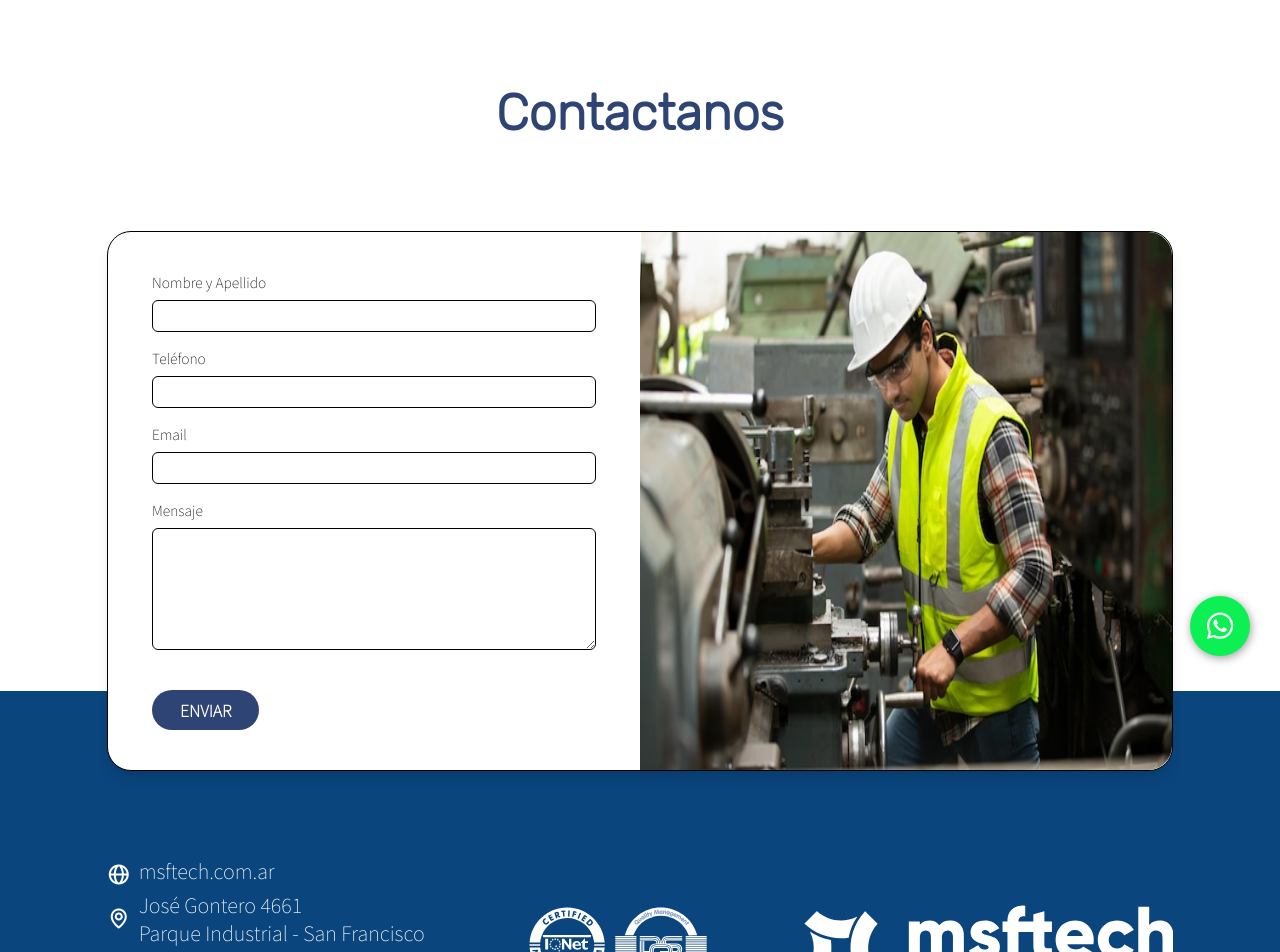
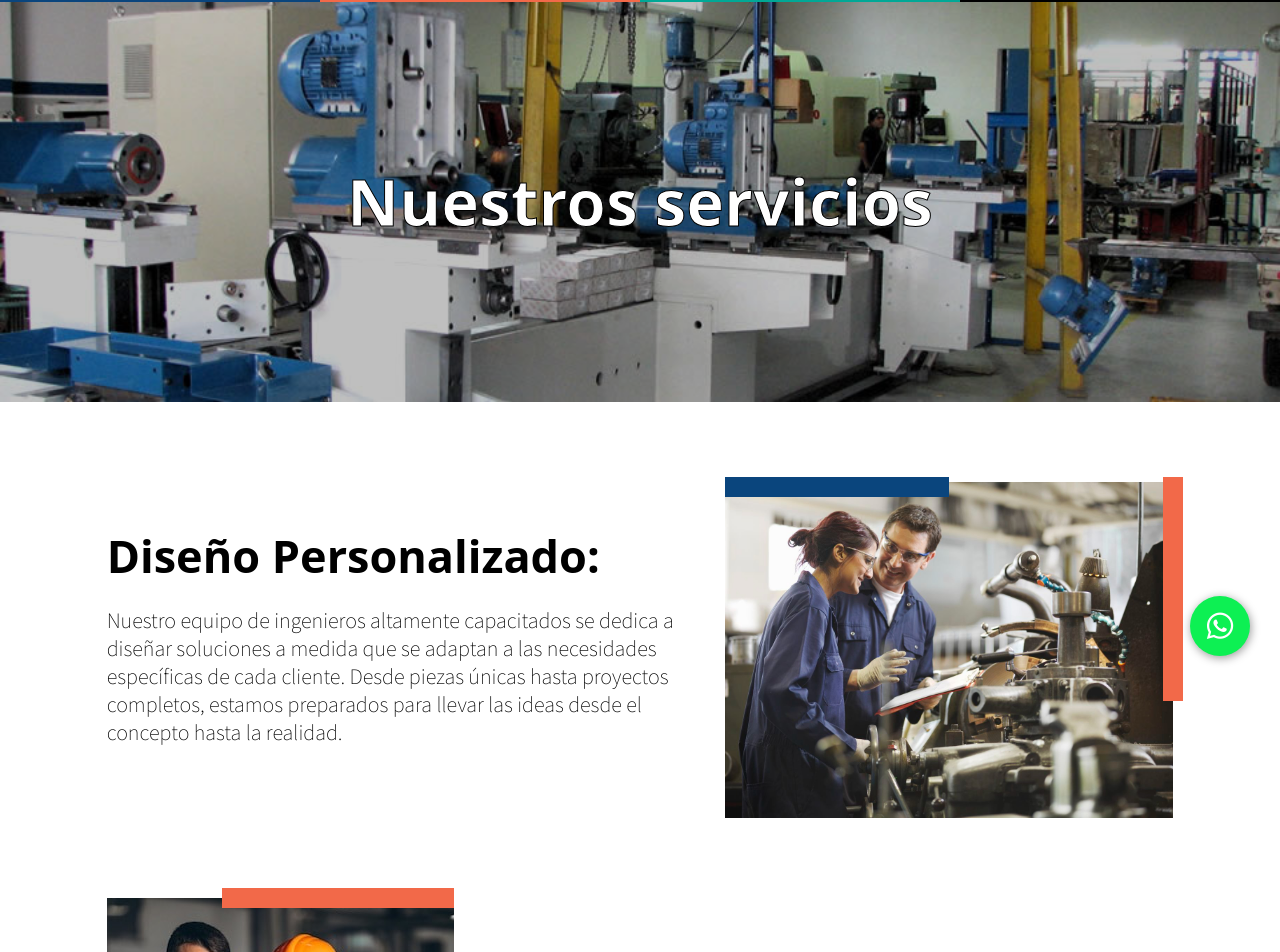
Before and after one commit to MatiasLuengo/MSF-web, a React (Vite) app: page /Servicios in a window 1280 px wide. Shown: the part 124-1076 px from the top of the page. Built offline with nearby package versions, Linux system fonts and the light colour scheme.

Commit message:
Modifie services page

```diff
--- /dev/null
+++ b/src/components/ServiceArticle.jsx
@@ -0,0 +1,8 @@
+export const ServiceArticle = ({ text }) => {
+    return (
+        <div className="flex items-center text-xl mt-4 gap-x-4">
+            <i className='bx bx-right-arrow-alt text-4xl'></i>
+            <p>{text}</p>
+        </div>
+    );
+};
--- a/src/routes/Services.jsx
+++ b/src/routes/Services.jsx
@@ -1,10 +1,66 @@
 import {ContactForm} from "../components/ContactForm"
+import img_obras from "../assets/img_obras.jpg"
+import { Banner } from "../components/Banner"
+import { ServiceArticle } from "../components/ServiceArticle"
+import contact from "../assets/contact.jpg"
+import ingenieros from "../assets/ingenieros.jpg"
+import workers from "../assets/workers.png"
 
 export const Services = ({  }) => {
 
     return (
         <>
+        <Banner img={img_obras} alt={"Taller Industrial"} text={"Nuestros servicios"}/>
+        <div className="w-10/12 m-auto flex flex-col">
+            <article className=" flex flex-col gap-y-6 xlg:flex-row mt-20">
+                <div className="pr-10 pt-10">
+                    <h3 className="text-[45px] font-bold font-sans">Diseño Personalizado:</h3>
+                    <p className="mt-4 text-xl">Nuestro equipo de ingenieros altamente capacitados se dedica a diseñar soluciones a medida que se adaptan a las necesidades específicas de cada cliente. Desde piezas únicas hasta proyectos completos, estamos preparados para llevar las ideas desde el concepto hasta la realidad.</p>
+                </div>
+                <div className="relative flex justify-center items-center w-fit h-fit">
+                    <img className=" max-w-md w-full xlg:w-fit" src={contact} alt="Diseño Personalizado" />
+                    <div className="flex flex-row h-[20px] absolute -top-[5px] left-0 w-1/2 bg-primaryBlue"></div>
+                    <div className="flex flex-col w-[20px] absolute -top-[5px] -right-[10px] bg-primaryOrange h-2/3"></div>
+                </div>
+            </article>
 
+            <article className=" flex flex-col items-end xlg:flex-row mt-20">
+                <div className="relative flex justify-center items-center w-fit h-fit">
+                    <img className=" max-w-md w-full xlg:w-fit" src={workers} alt="Fabricación de Precisión." />
+                    <div className="flex flex-row  h-[20px] absolute -top-[10px] right-0 w-2/3 bg-primaryOrange"></div>
+                    <div className="flex flex-col h-[15px] absolute -bottom-[5px] left-0 bg-primaryGreen w-2/3"></div>
+                </div>
+                <div className="pl-10 pt-10 max-w-md">
+                    <h3 className="text-[45px] font-bold font-sans">Fabricación de Precisión:</h3>
+                    <p className="mt-4 text-xl">Contamos con tecnología de última generación y un equipo de fabricación altamente calificado que garantiza productos de alta calidad y durabilidad.</p>
+                </div>
+            </article>
+
+            <article className=" flex flex-col gap-y-6 xlg:flex-row mt-20">
+                <div className="pr-10 pt-10 ">
+                    <h3 className="text-[45px] font-bold font-sans">Asistencia Técnica de Ingeniería:</h3>
+                    <p className="mt-4 text-xl">Nuestros expertos en ingeniería están disponibles para brindar asesoramiento técnico, resolver problemas y ofrecer soluciones efectivas.</p>
+                </div>
+                <div className="relative flex justify-center items-center w-fit h-fit">
+                    <img className=" max-w-md w-full xlg:w-fit" src={ingenieros} alt="Asistencia Técnica de Ingeniería." />
+                    <div className="flex flex-row  h-2/3 absolute -top-[10px] -left-[10px] w-[20px] bg-primaryBlue"></div>
+                    <div className="flex flex-col h-[15px] absolute -bottom-[10px] -right-[5px] bg-primaryGreen w-2/3"></div>
+                </div>
+
+            </article>
+            <div className="h-[15px] bg-primaryOrange w-1/12 min-w-[100px] mx-auto my-24"></div>
+            <ServiceArticle text={"Servicios de ingeniería, diseño, cálculos, verificaciones tecnológicas."}/>
+            <ServiceArticle text={"Celdas robotizadas, integración ABB, KUKA, COMAU, otros."}/>
+            <ServiceArticle text={"Automatización de procesos industriales, líneas de montaje, máquinas especiales."}/>
+            <ServiceArticle text={"Máquinas de ensayo, desarrollo de  software industrial orientados."}/>
+            <ServiceArticle text={"Graficación/Generación de reportes entorno Windows / SCADA."}/>
+            <ServiceArticle text={"Máquinas a CNC."}/>
+            <ServiceArticle text={"Piezas y productos para la sustitución de importaciones."}/>
+            <ServiceArticle text={"Matricería especializada."}/>
+            <ServiceArticle text={"Tuberías y estructuras metálicas con soldadores calificados."}/>
+            <ServiceArticle text={"Inspección de soldaduras y ensayos no destructivos (tintas, partículas magnéticas, ultrasonido) con personal calificado propio  nivel II."}/>
+            <ServiceArticle text={"Asesoría externa contratada permanente de nivel III de soldadura."}/>
+        </div>
         <ContactForm/>
         </>
     )
```
Also changed, not shown: src/assets/ingenieros.jpg (added), src/assets/workers.png (added).
